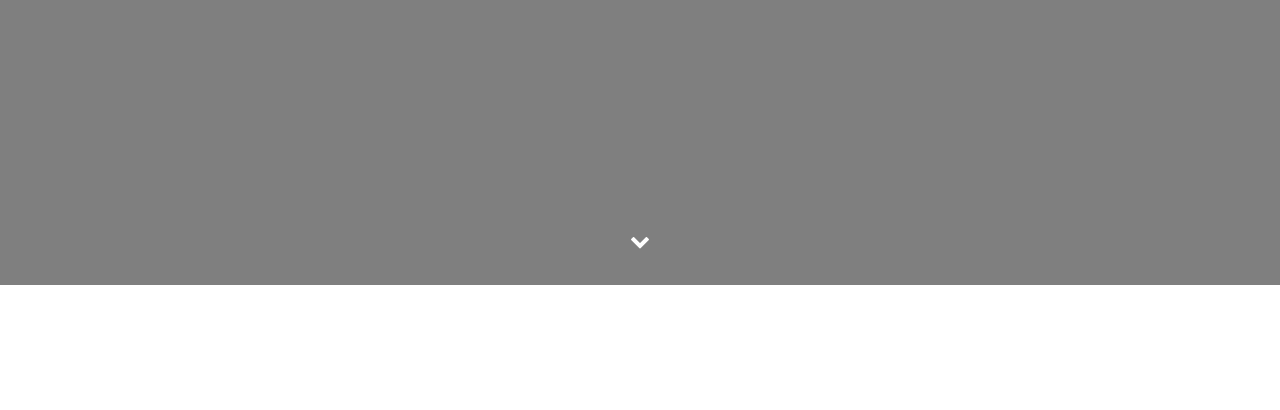
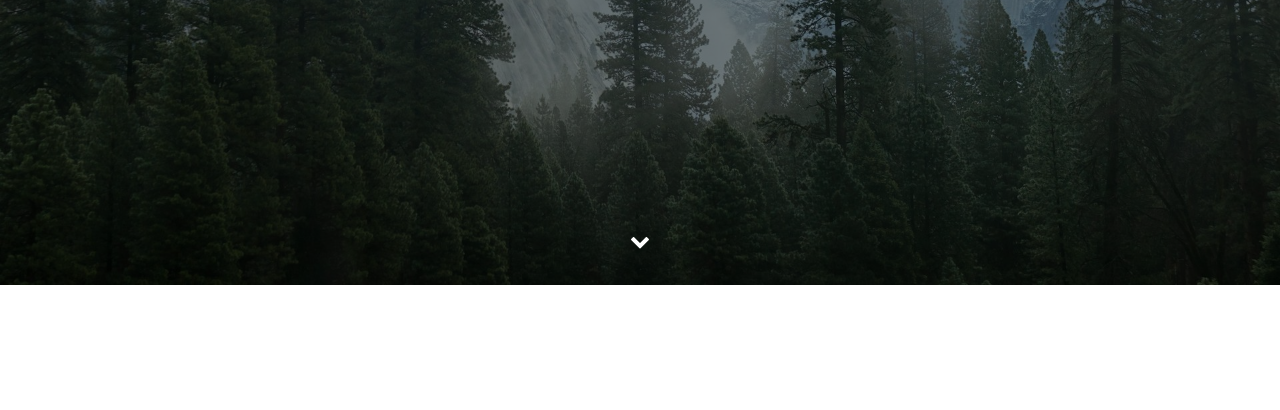
Before and after one commit to serhito/serhito.github.io, a plain HTML site: page index.html in a window 1280 px wide. Shown: the part 515-925 px from the top of the page. Drawn offline with nearby package versions, Linux system fonts and the light colour scheme.

Commit message:
Обновлен файл index.html
подключены новые стили и скрипт параллакса

```diff
--- a/index.html
+++ b/index.html
@@ -28,7 +28,7 @@
 </head>
 
 <body>
-    <div class="main">
+    <div class="main parallax-window" data-speed="0.4" data-parallax="scroll" data-image-src="img/main-bg.jpg">
         <div class="main-overlay"></div>
         <div class="wrapper">
             <div class="main-header">
@@ -162,6 +162,7 @@
     <!-- jQuery (necessary for Bootstrap's JavaScript plugins) -->
     <script src="https://ajax.googleapis.com/ajax/libs/jquery/1.12.4/jquery.min.js"></script>
     <script src="js/bootstrap.min.js"></script>
+    <script src="js/parallax.min.js"></script>
     <script>
       /*Скроллинг к якорю*/
       $(".slowly").on("click", function(event){
```
